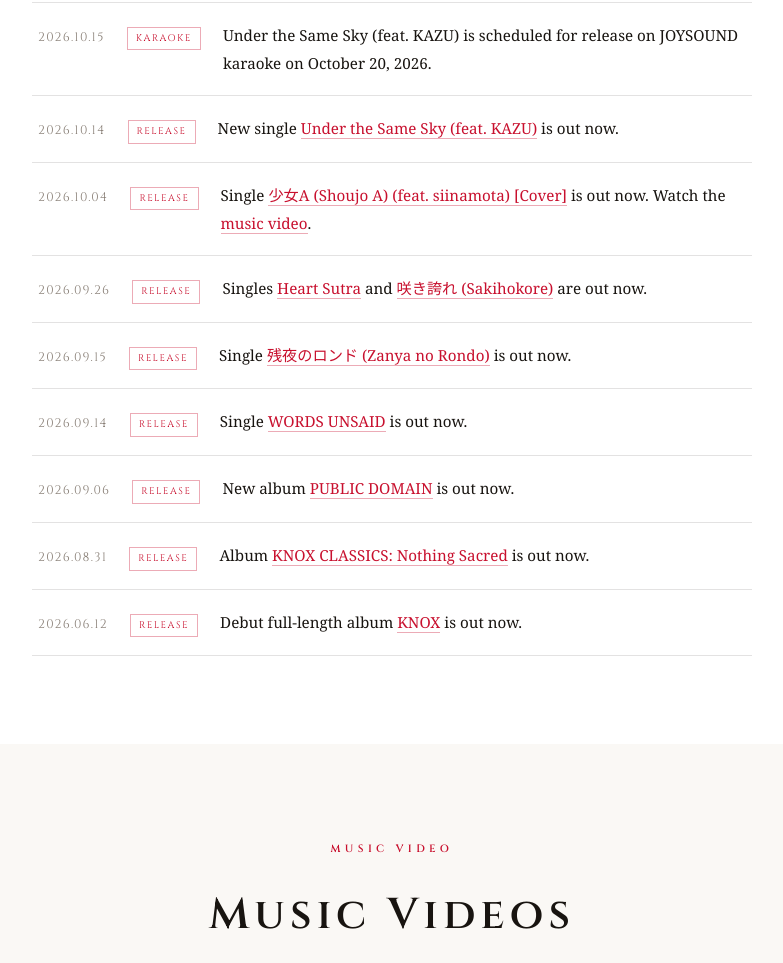
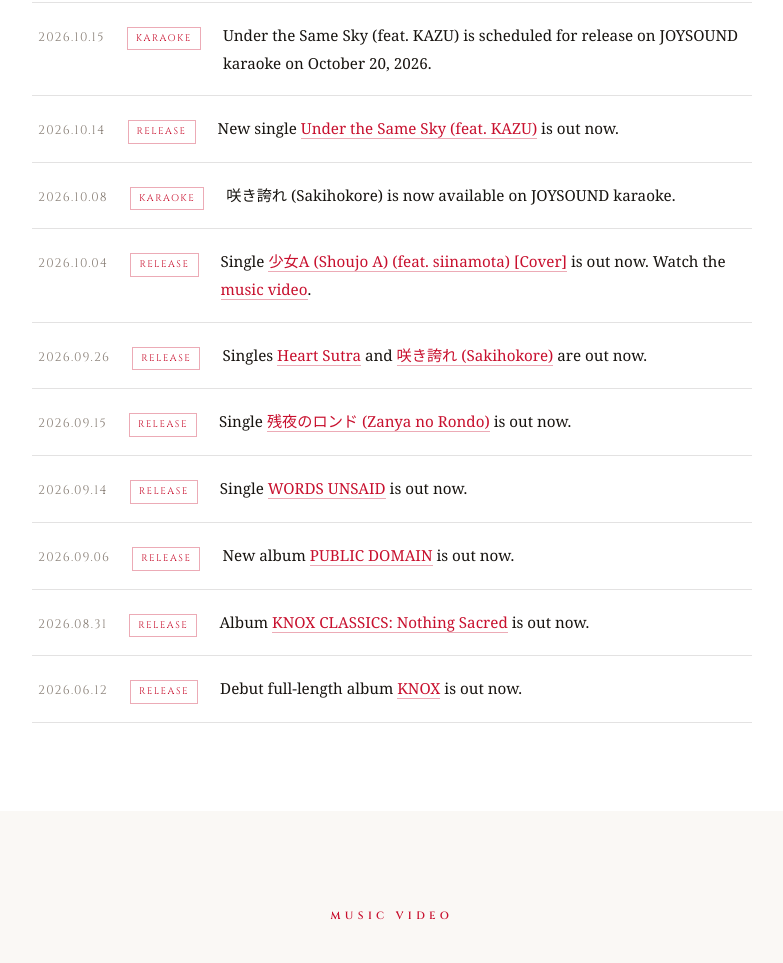
Before and after one commit to TOMOKAZU555/knox-site, a plain HTML site: page index.html in a window 1280 px wide. Shown: the part 1366-2329 px from the top of the page, without its empty margins (248-1031 px from the left). Drawn offline with Linux system fonts and the light colour scheme.

Commit message:
Add Sakihokore JOYSOUND karaoke release announcement for October 8

```diff
--- a/index.html
+++ b/index.html
@@ -332,6 +332,11 @@
         <time datetime="2026-10-14">2026.10.14</time>
         <span class="ntag">Release</span>
         <p data-i18n-en="New single &lt;a href=&quot;https://linkco.re/ZP8qcG7V&quot; target=&quot;_blank&quot; rel=&quot;noopener&quot;&gt;Under the Same Sky (feat. KAZU)&lt;/a&gt; is out now.">ニューシングル『<a href="https://linkco.re/ZP8qcG7V" target="_blank" rel="noopener">Under the Same Sky (feat. KAZU)</a>』配信開始。</p>
+      </div>
+      <div class="news-item">
+        <time datetime="2026-10-08">2026.10.08</time>
+        <span class="ntag">Karaoke</span>
+        <p data-i18n-en="咲き誇れ (Sakihokore) is now available on JOYSOUND karaoke.">『咲き誇れ』JOYSOUNDでカラオケ配信開始。</p>
       </div>
       <div class="news-item">
         <time datetime="2026-10-04">2026.10.04</time>
```
